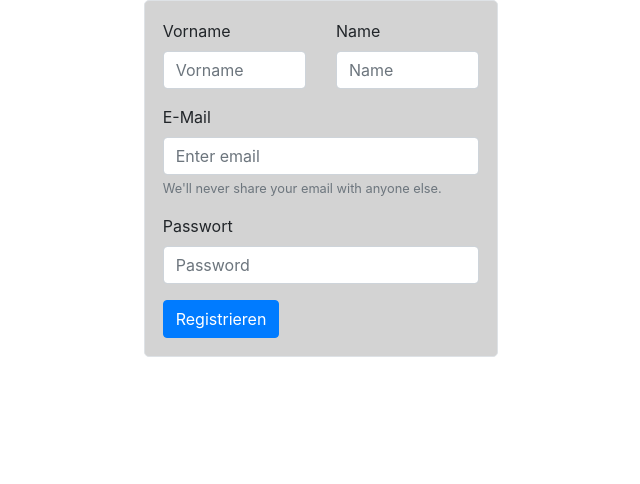
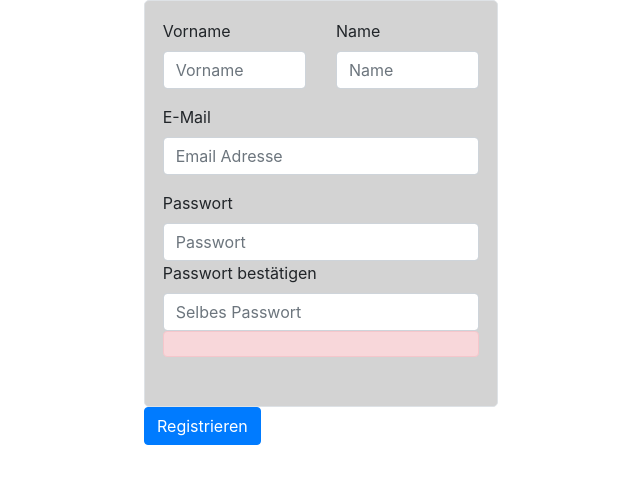
Before and after one commit to JanSchneider1/Finanzverwaltung, a PHP site: page /Registration.php in a window 1280 px wide. Shown: the top 484 px of the page, without its empty margins (319-959 px from the left). Run offline with PHP 8.4, Linux system fonts and the light colour scheme.

Commit message:
Finalized Registration, next is Login (Sessions)

```diff
--- a/php files/Registration.php
+++ b/php files/Registration.php
@@ -1,22 +1,58 @@
 <?php
-include('Repository.php');
+//Durch Require wird die gesamte php-Datei nicht mehr gelanden (Essentielle Bestandteile wie Funktionen sollten daher mit require geholt werden)
+//Require verhindert mehrfach inkludierung wodurch ein Fatal-Error ensteht. PHP merkt sich, dass die Datei bereits eingebunden wurde
+/// //Durch include kriegt man nur ein Error und die PHP-Datei wird weiter geladen.
+require_once __dir__."/Repository.php";
 $repository = new Repository();
 $repository->init();
 if (isset($_POST["register"])){
     echo $repository->createUser($_POST['firstname'], $_POST['lastname'], $_POST['email'], $_POST['password']);
 }
 ?>
+
+
     <!DOCTYPE html>
     <html>
     <head>
         <link rel="stylesheet" href="https://maxcdn.bootstrapcdn.com/bootstrap/4.1.3/css/bootstrap.min.css">
         <meta charset="UTF-8">
         <title>Register</title>
+        <script>
+            // Example starter JavaScript for disabling form submissions if there are invalid fields
+            (function() {
+                'use strict';
+                window.addEventListener('load', function() {
+                    // Fetch all the forms we want to apply custom Bootstrap validation styles to
+                    var forms = document.getElementsByClassName('needs-validation');
+                    // Loop over them and prevent submission
+                    var validation = Array.prototype.filter.call(forms, function(form) {
+                        form.addEventListener('submit', function(event) {
+                            if (form.checkValidity() === false) {
+                                event.preventDefault();
+                                event.stopPropagation();
+                            }
+                            form.classList.add('was-validated');
+                        }, false);
+                    });
+                }, false);
+            })();
+        </script>
+
+        <script>
+            var check = function() {
+                if (document.getElementById("password").value != document.getElementById("confirmPassword").value) {
+                    document.getElementById("checker").innerHTML = 'Bitte identische Passwörter';
+                }
+                else {
+                    document.getElementById("checker").innerHTML = "Passwörter sind identisch";
+                }
+            }
+        </script>
     </head>
 
     <body>
 
-    <form action="" method="post">
+    <form class="needs-validation" method="post" novalidate>
         <div class="container" style="max-width: 30%;">
             <div class="border" style="background-color: lightgrey; padding: 5%; border-radius: 5px;">
                 <div class="form-group">
@@ -24,21 +60,41 @@ if (isset($_POST["register"])){
                         <div class="col">
                             <label for="firstname">Vorname</label>
                             <input type="text" class="form-control" id="firstname" name="firstname" placeholder="Vorname" required>
+                            <div class="invalid-feedback">
+                                Bitte einen Vornamen angeben.
+                            </div>
                         </div>
                         <div class="col">
                             <label for="lastname">Name</label>
                             <input type="text" class="form-control" id="lastname" name="lastname" placeholder="Name" required>
+                            <div class="invalid-feedback">
+                                Bitte einen Namen angeben.
+                            </div>
                         </div>
                     </div>
                 </div>
                 <div class="form-group">
                     <label for="email">E-Mail</label>
-                    <input type="email" class="form-control" id="email" name="email" aria-describedby="emailHelp" placeholder="Enter email" required>
-                    <small id="emailHelp" class="form-text text-muted">We'll never share your email with anyone else.</small>
+                    <input type="email" class="form-control" id="email" name="email" placeholder="Email Adresse" required>
+                    <div class="invalid-feedback">
+                        Bitte eine E-Mail angeben.
+                    </div>
                 </div>
                 <div class="form-group">
-                    <label for="password">Passwort</label>
-                    <input type="password" class="form-control" id="password" name="password" placeholder="Password" required>
+                    <div class="row">
+                        <span class="col">
+                            <label for="password">Passwort</label>
+                            <input type="password" class="form-control" id="password" name="password" placeholder="Passwort" onkeyup='check();' required>
+
+                            <label for="confirmPassword">Passwort bestätigen</label>
+                            <input type="password" class="form-control" id="confirmPassword" name="confirmPassword" placeholder="Selbes Passwort" onkeyup='check();' required>
+                            <div class="invalid-feedback">Bitte ein Passwort.</div>
+
+                             <div class="alert alert-danger" id="checker"></div>
+
+                        </div>
+
+                    </div>
                 </div>
                 <button type="submit" class="btn btn-primary" name="register">Registrieren</button>
             </div>
```
Also changed, not shown: php files/Login.php (+29 -6 lines).
